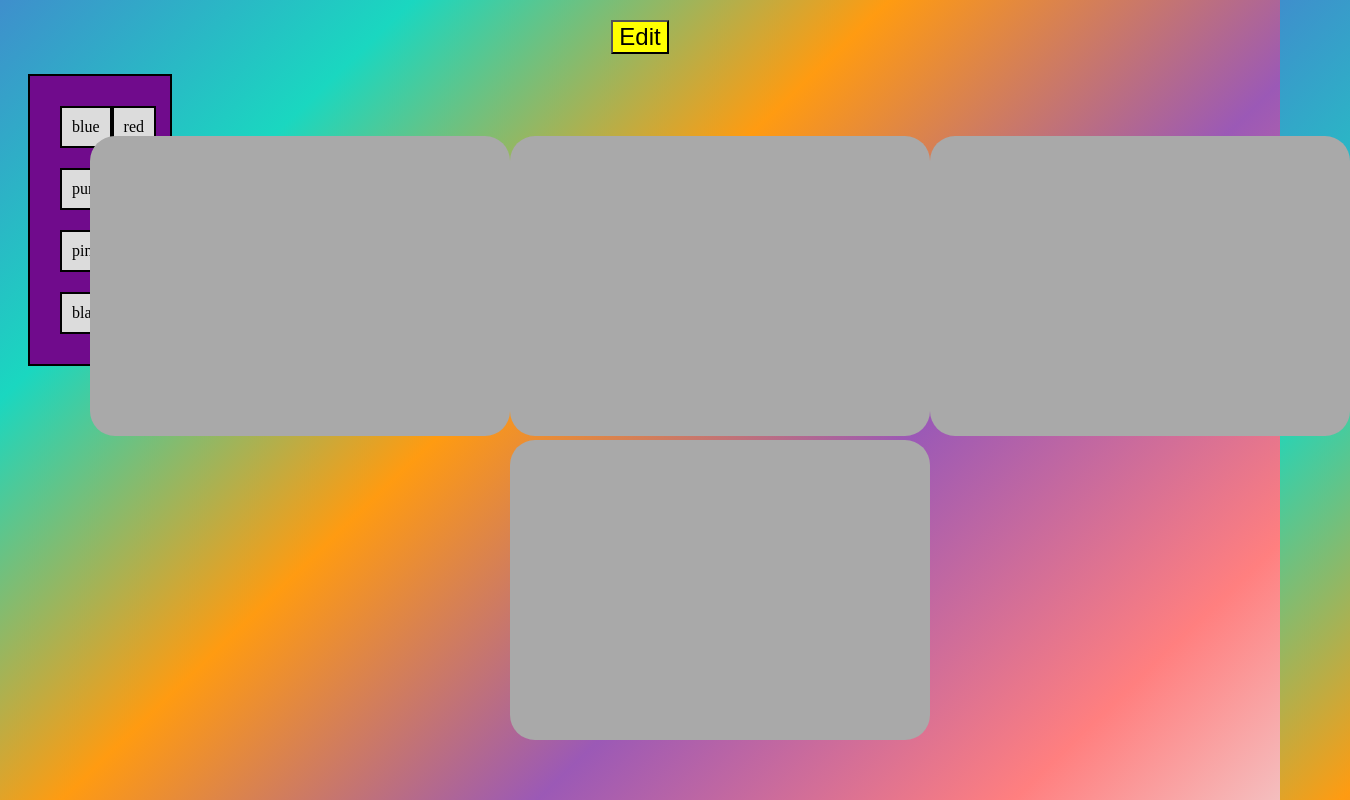
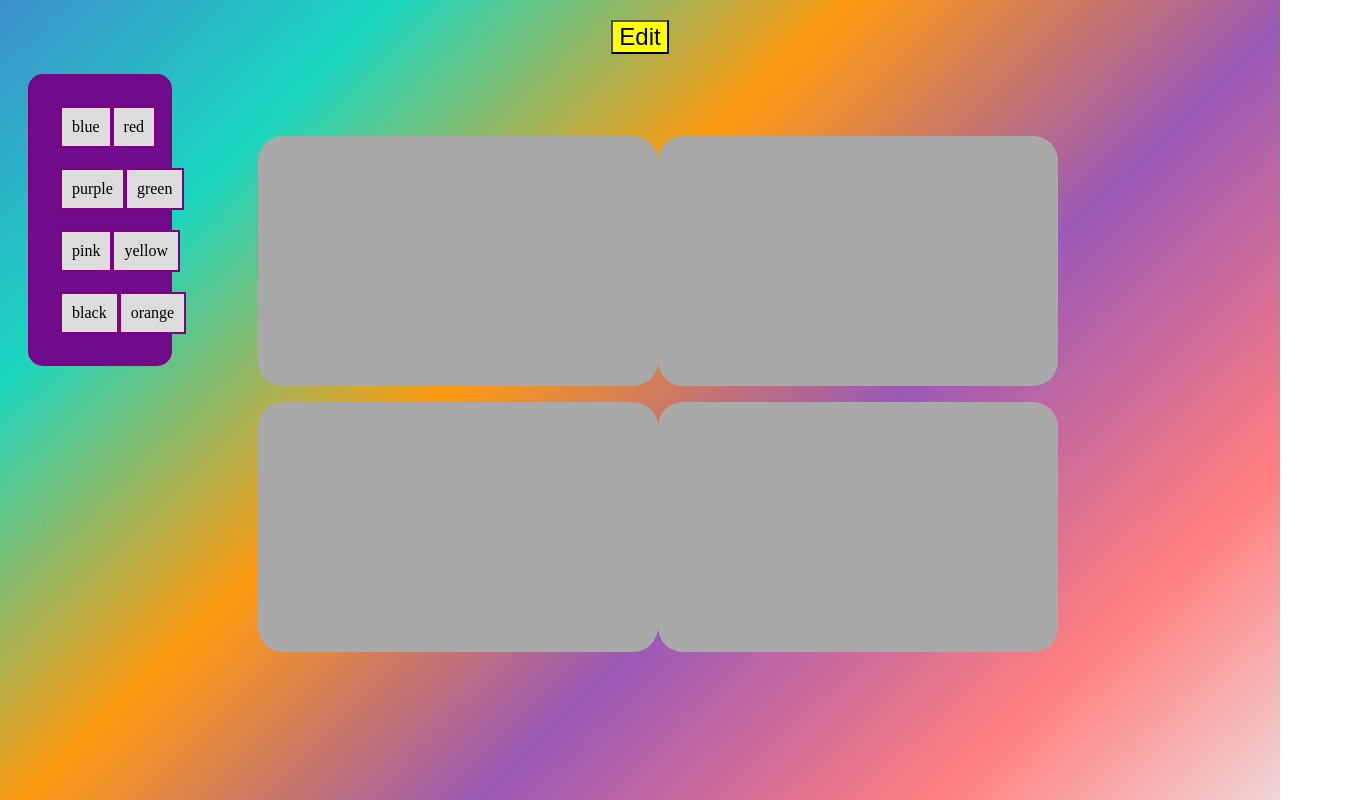
Before and after one commit to 464squad/design-pad, a React (Create React App) app: page / in a window 1280 px wide. Shown: the part 60-860 px from the top of the page, 1350 px wide, since content can reach past the window. Built offline with nearby package versions, Linux system fonts and the light colour scheme.

Commit message:
grid 2x2

```diff
--- a/src/css/DesignContainer.css
+++ b/src/css/DesignContainer.css
@@ -7,9 +7,8 @@
   .editButtonActive {
     position: absolute;
     top: 40px;
-  right: 10%;
-  padding: 10px 20px;
-
+    right: 10%;
+    padding: 10px 20px;
     background-color: red;
     color: white;
     font-size: x-large;
--- a/src/css/DesignPad.css
+++ b/src/css/DesignPad.css
@@ -2,17 +2,27 @@
     padding: 30;
     margin: 0;
     display: inline-block;
-    width: 420px;
-    height: 300px;
+    width: 400px;
+    height: 250px;
     justify-content: center;
     align-items: center;
     background-color: darkgray;
     border-radius: 25px;
     top: -250px;
-    left: 80px;
+    left: 250px;
     position: relative;
   }
 
   /* .wpad:hover {
     background-color: darkturquoise;
   } */
+
+  .pad-container {
+    display: grid;
+    grid-template-columns: 50% 50%;
+    width: 60vw;
+    height: 40vw;
+    grid-gap: 1em;
+    align-items: center;
+    justify-content: space-evenly;
+  }
--- a/src/css/PadInput.css
+++ b/src/css/PadInput.css
@@ -1,10 +1,11 @@
 
 .main-container {
-    border: 2px solid black;
+    border: 2px solid purple;
     padding: 20px;
     margin: 20px;
     width: 100px;
     background-color: rgb(112, 11, 140);
+    border-radius: 15px;
   }
 
   .row {
@@ -14,7 +15,7 @@
   }
 
   .row > div {
-    border: 2px solid black;
+    border: 2px solid purple;
     padding: 10px;
     background-color:gainsboro;
   }
```
Also changed, not shown: 1 other file (tests, documents, lock files or other folders).
